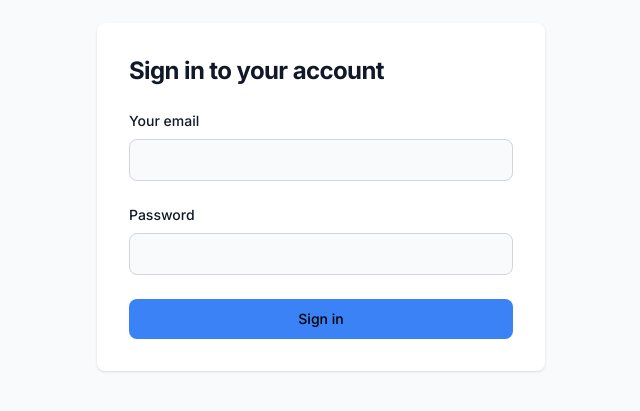
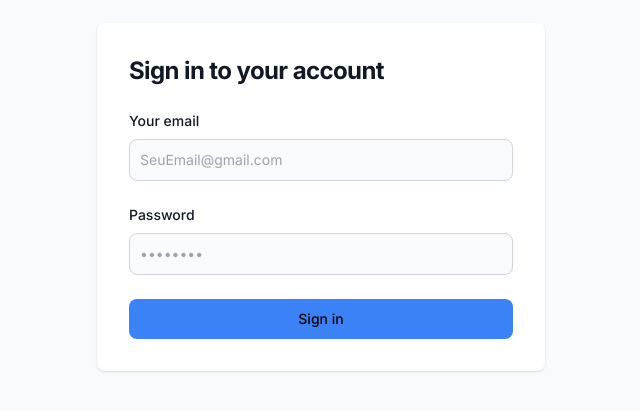
Before and after one commit to RareNinja/createinvoice, a Next.js app: page / in a window 1280 px wide. Shown: the part 203-614 px from the top of the page, without its empty margins (319-959 px from the left). Built offline with nearby package versions, Linux system fonts and the light colour scheme; no server answers.

Commit message:
Commit code

```diff
--- a/src/app/(pages)/(home)/page.tsx
+++ b/src/app/(pages)/(home)/page.tsx
@@ -11,9 +11,9 @@ import LoadingComponent from "@/app/components/Loading";
 
 const Home = () => {
     type InvoiceItem = {
-        quantity: string;
+        quantity: number;
         description: string;
-        unitPrice: string;
+        unitPrice: number;
     };
     type FaturaItens = {
         itemList: number;
@@ -173,17 +173,12 @@ const Home = () => {
         setColorInvoice(className);
     }
 
-    // const calculateTotal = () =>{
-    //   const updatedFormData = {
-    //     ...formData,
-    //     items: formData.items.map((item) => ({
-    //         ...item,
-    //         totalPrice: item.quantity * item.unitPrice,
-    //     })),
-    //   };
-
-    //  setFormData(updatedFormData);
-    // }
+    const calculateTotal = () => {
+      const total = formData.items.reduce((accumulator, item) => {
+          return accumulator + item.quantity * item.unitPrice;
+      }, 0);
+      return total;
+  }
 
     return (
         <div className="container max-w-100 mx-auto flex p-5 flex-col text-xs">
@@ -583,8 +578,6 @@ const Home = () => {
                                             <th className="border-2">Moeda</th>
                                             <th className="border-2">Preço Unitário</th>
                                             <th className="border-2">Preço Total</th>
-                                            <th className="border-2">Peso Líquido Total (Kg)</th>
-                                            <th className="border-2">Peso Bruto Total (Kg)</th>
                                         </tr>
                                     </thead>
                                     <tbody>
@@ -602,8 +595,6 @@ const Home = () => {
                                                         <td className="border-2 text-center">{item.currencyMoney}</td>
                                                         <td className="border-2 text-center">{item.priceUnit}</td>
                                                         <td className="border-2 text-center">{item.priceTotal}</td>
-                                                        <td className="border-2 text-center">{item.netWheightTotal}</td>
-                                                        <td className="border-2 text-center">{item.netWheightTotalUnit}</td>
                                                     </tr>
                                                 )
                                             }) : (
@@ -615,8 +606,32 @@ const Home = () => {
                                 </table>
                             </div>
                             <div className="flex flex-row justify-between align-center">
-                                <label className="font-semibold">TOTAL USD</label>
-                                {/* <p className="font-bold">{calculateTotal()}</p> */}
+                                <label className="font-semibold">TOTAL USD CFR</label>
+                                <p className="font-bold">{calculateTotal()}</p>
+                            </div>
+                            <div>
+                              <table>
+                                      <thead>
+                                          <tr className="border-2 px-4 py-2 text-black">
+                                              <th className="border-2">Peso Líquido Total (Kg)</th>
+                                              <th className="border-2">Peso Bruto Total (Kg)</th>
+                                          </tr>
+                                      </thead>
+                                      <tbody>
+                                            {
+                                              faturaItensValues.length > 0 ? faturaItensValues.map((item: any) => {
+                                                  return (
+                                                      <tr key={item.quantity}>
+                                                          <td className="border-2 text-center">{item.netWheightTotal}</td>
+                                                          <td className="border-2 text-center">{item.netWheightTotalUnit}</td>
+                                                      </tr>
+                                                  )
+                                              }) : (
+                                                  <td colSpan={10} ><div className="flex justify-center m-10"></div></td>
+                                              )
+                                            }
+                                      </tbody>
+                              </table>
                             </div>
                         </div>
                     </div>
--- a/src/app/components/login.tsx
+++ b/src/app/components/login.tsx
@@ -43,7 +43,8 @@ const PageLogin = () => {
                     Your email
                   </label>
                   <input
-                    type="text"
+                    type="email"
+                    placeholder="SeuEmail@gmail.com"
                     className="bg-gray-50 border border-gray-300 text-gray-900 sm:text-sm rounded-lg focus:ring-primary-600 focus:border-primary-600 block w-full p-2.5 dark:bg-gray-700 dark:border-gray-600 dark:placeholder-gray-400 dark:text-white dark:focus:ring-blue-500 dark:focus:border-blue-500"
                     onChange={(e: any) => {
                       handleUser("email", e.target.value);
@@ -55,7 +56,8 @@ const PageLogin = () => {
                     Password
                   </label>
                   <input
-                    type="text"
+                    type="password"
+                    placeholder="••••••••"
                     className="bg-gray-50 border border-gray-300 text-gray-900 sm:text-sm rounded-lg focus:ring-primary-600 focus:border-primary-600 block w-full p-2.5 dark:bg-gray-700 dark:border-gray-600 dark:placeholder-gray-400 dark:text-white dark:focus:ring-blue-500 dark:focus:border-blue-500"
                     onChange={(e: any) => {
                       handleUser("password", e.target.value);
```
